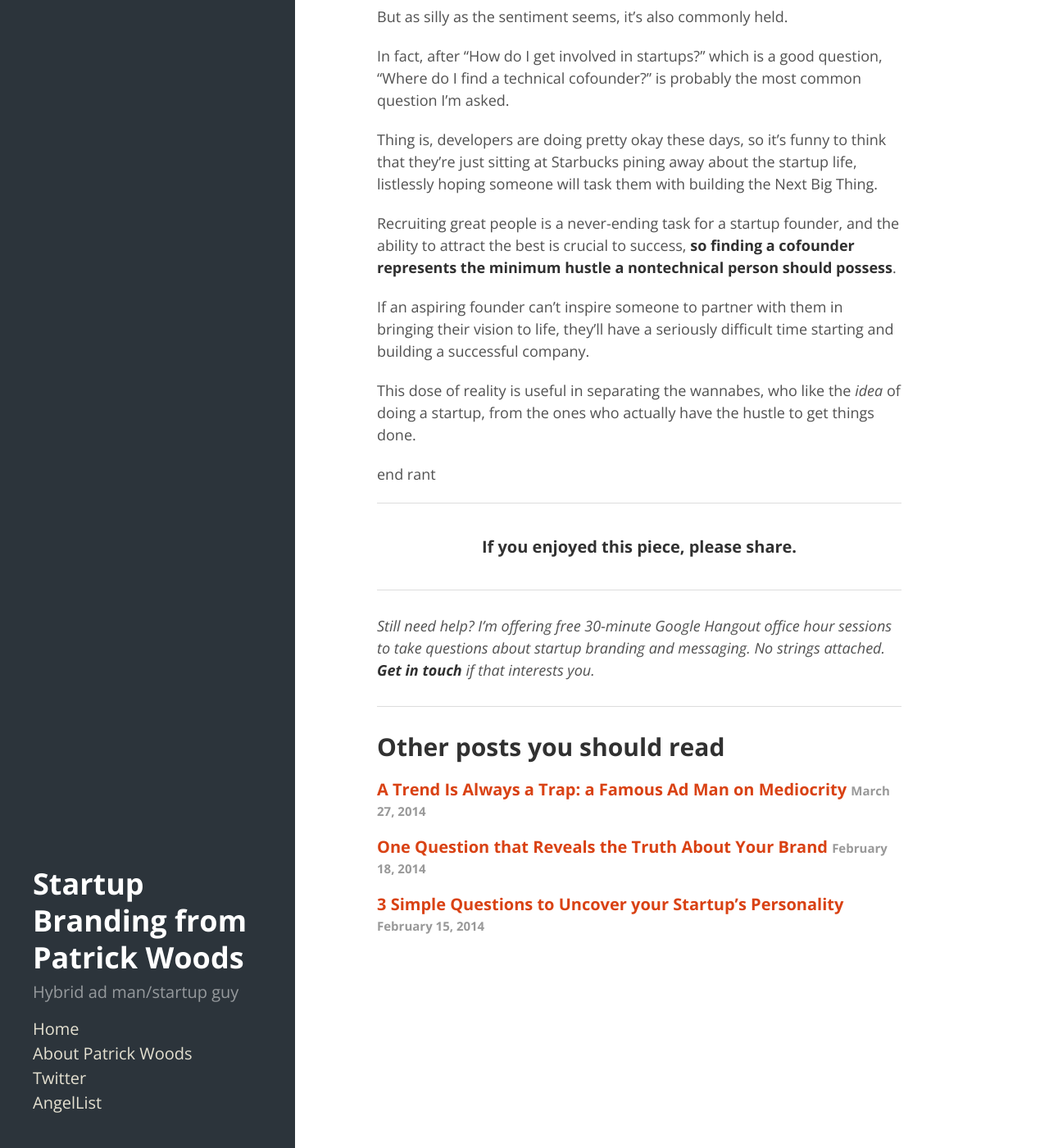
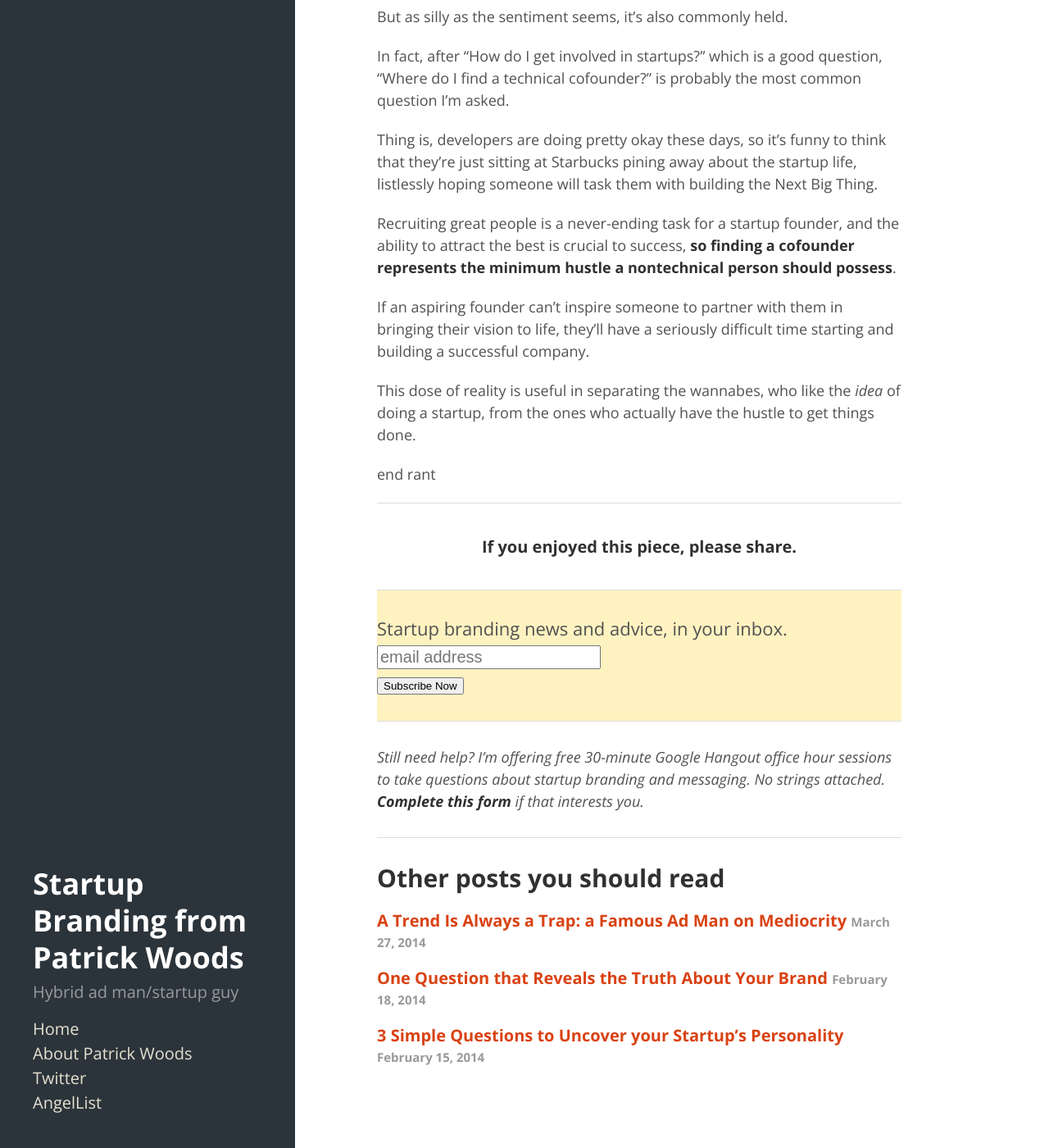
Before and after one commit to patrickjwoods/blog, a Jekyll site: the page built from _posts/2012-11-07-minimum-viable-hustle.markdown, in a window 1280 px wide and 1400 px high, scrolled down 268 px. Shown: the whole window at 82% size. Built offline with Jekyll 4.4.1, drawn with Linux system fonts in a browser that asks for light colours; Markdown is read by kramdown in place of the engine named in the settings; comment, search, counter and statistics services are not loaded.

Commit message:
added email newsletter, etc.

```diff
--- a/_layouts/post.html
+++ b/_layouts/post.html
@@ -18,7 +18,27 @@
 
   <h4>If you enjoyed this piece, please share.</h4>
 
-  <p>Still need help? I’m offering free 30-minute Google Hangout office hour sessions to take questions about startup branding and messaging. No strings attached. <a href="http://bit.ly/19hJb8c"><strong>Get in touch</strong></a> if that interests you.</p>
+
+        <!-- Begin MailChimp Signup Form -->
+      <link href="//cdn-images.mailchimp.com/embedcode/slim-081711.css" rel="stylesheet" type="text/css">
+      <style type="text/css">
+        #mc_embed_signup {clear:left; }
+        /* Add your own MailChimp form style overrides in your site stylesheet or in this style block.
+           We recommend moving this block and the preceding CSS link to the HEAD of your HTML file. */
+      </style>
+      <div id="mc_embed_signup">
+      <form action="http://patrickwoods.us8.list-manage1.com/subscribe/post?u=a66405d0b7f8430c47d961cfc&amp;id=34fd4bfbd2" method="post" id="mc-embedded-subscribe-form" name="mc-embedded-subscribe-form" class="validate" target="_blank" novalidate style="padding-top: 30px;">
+        <label for="mce-EMAIL" style="font-size:1.1rem; font-weight:normal;">Startup branding news and advice, in your inbox. </label>
+        <input type="email" value="" name="EMAIL" class="email" id="mce-EMAIL" placeholder="email address" required style="font-size:1rem;">
+          <!-- real people should not fill this in and expect good things - do not remove this or risk form bot signups-->
+          <div style="position: absolute; left: -5000px;"><input type="text" name="b_a66405d0b7f8430c47d961cfc_34fd4bfbd2" value=""></div>
+        <div class="clear"><input type="submit" value="Subscribe Now" name="subscribe" id="mc-embedded-subscribe" class="button"></div>
+      </form>
+      </div>
+
+      <!--End mc_embed_signup-->
+
+  <p>Still need help? I’m offering free 30-minute Google Hangout office hour sessions to take questions about startup branding and messaging. No strings attached. <a href="http://bit.ly/19hJb8c"><strong>Complete this form</strong></a> if that interests you.</p>
 
 </div>
 
--- a/public/css/custom.css
+++ b/public/css/custom.css
@@ -67,6 +67,19 @@
 
 }
 
+@media (max-width: 64rem) {
+  .sidebar h1 {
+    font-size: 1rem;
+  }
+  .sidebar li {
+    font-size: .8rem;
+    padding-top: .5rem
+    padding-bottom: .1rem;
+  }
+
+
+}
+
 .sidebar {
   background-color: #2C343B;
 }
--- a/public/css/poole.css
+++ b/public/css/poole.css
@@ -367,6 +367,22 @@
     padding: 1.5rem 0;
 }
 
+.bottom-stuff form {
+    font-size: .9rem;
+    border-top: 1px #ddd solid;
+    margin: 1.5rem 0;
+    margin-bottom: -30px;
+    padding: 1.5rem 0;
+    background-color: #FFF2C1;
+    font-size: 1.1rem;
+}
+
+.bottom-stuff form label {
+  font-size: 1.2rem;
+  font-weight: normal;
+}
+
+
 /*
  * Pagination
  *
```
Also changed, not shown: 12 other files.
